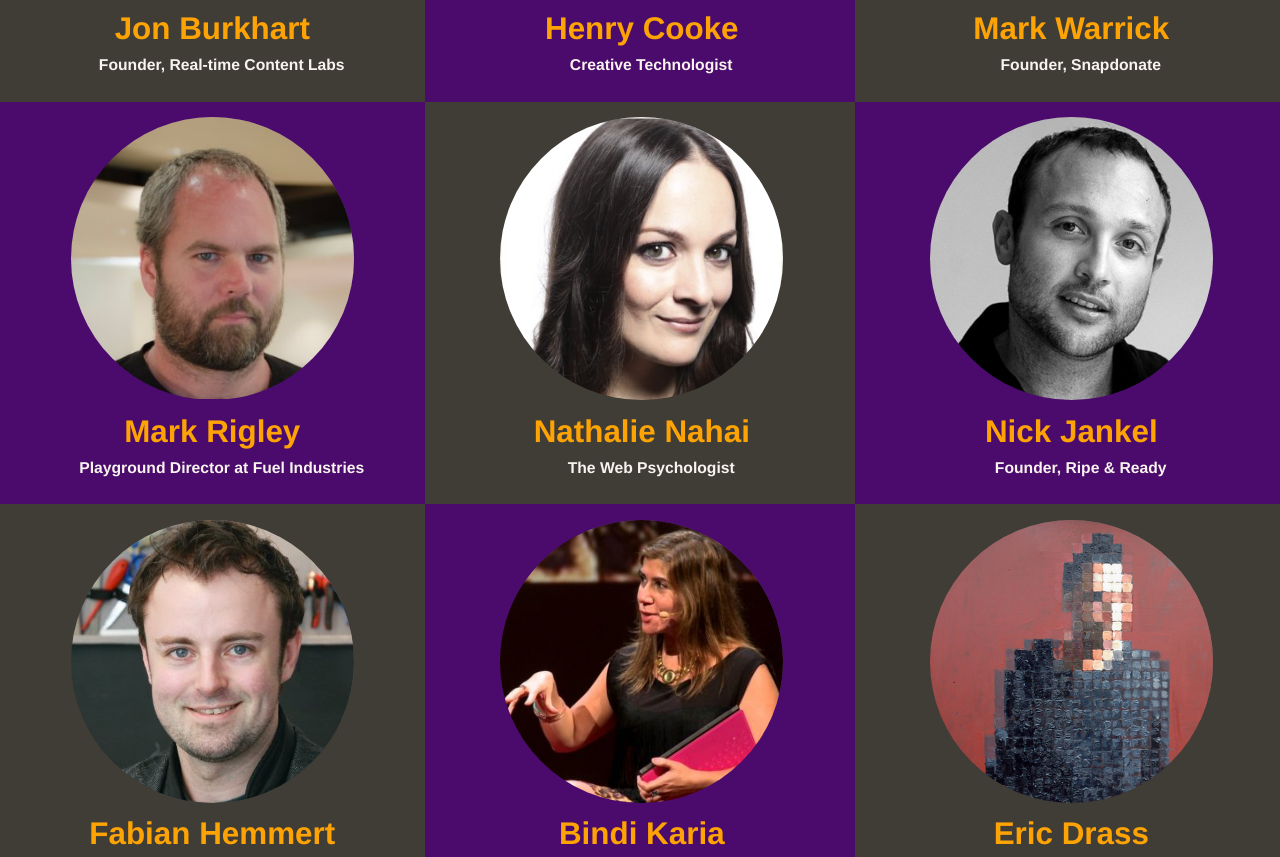
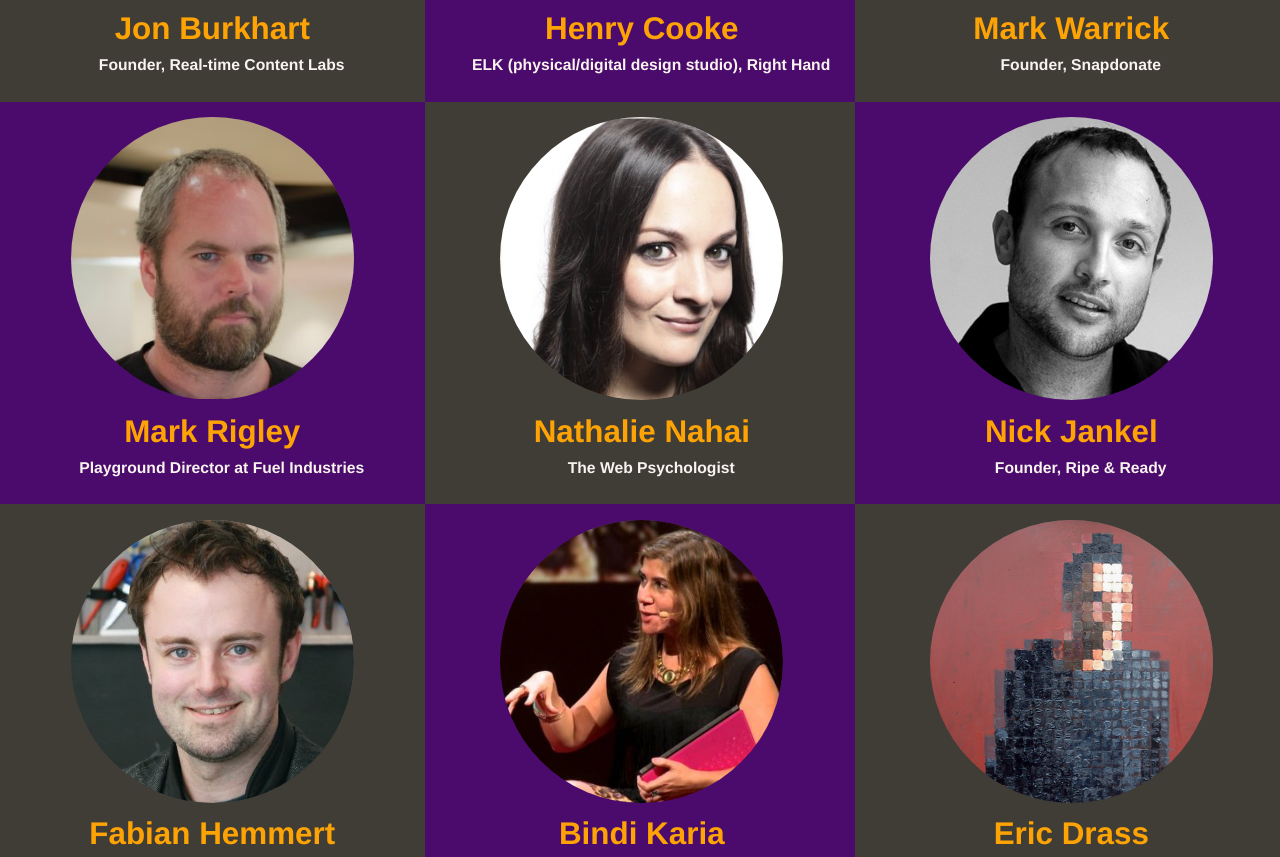
Before and after one commit to fairydust-agency/project-reinventing-engagement, a website: page index.html in a window 1280 px wide. Shown: the part 2584-3441 px from the top of the page. Drawn offline with nearby package versions, Linux system fonts and the light colour scheme; some packages are replaced by stand-ins of ours; a script that the page names is missing.

Commit message:
Bio changes

```diff
--- a/index.html
+++ b/index.html
@@ -163,7 +163,7 @@
           <a href="https://github.com/prehensile/cv/blob/master/cv.md">
             <div class="avatar"><img src="SOURCE/images/HenryCooke.jpeg"></div>
             <div class="name"> Henry Cooke</div>
-            <div class="description">Creative Technologist </div>
+            <div class="description">ELK (physical/digital design studio), Right Hand </div>
           </a>
         </div>
         <div id="MarkWarrick" class="Componentgrid__entry  Card Card--VARIANT=Userprofile">&nbsp;
```
